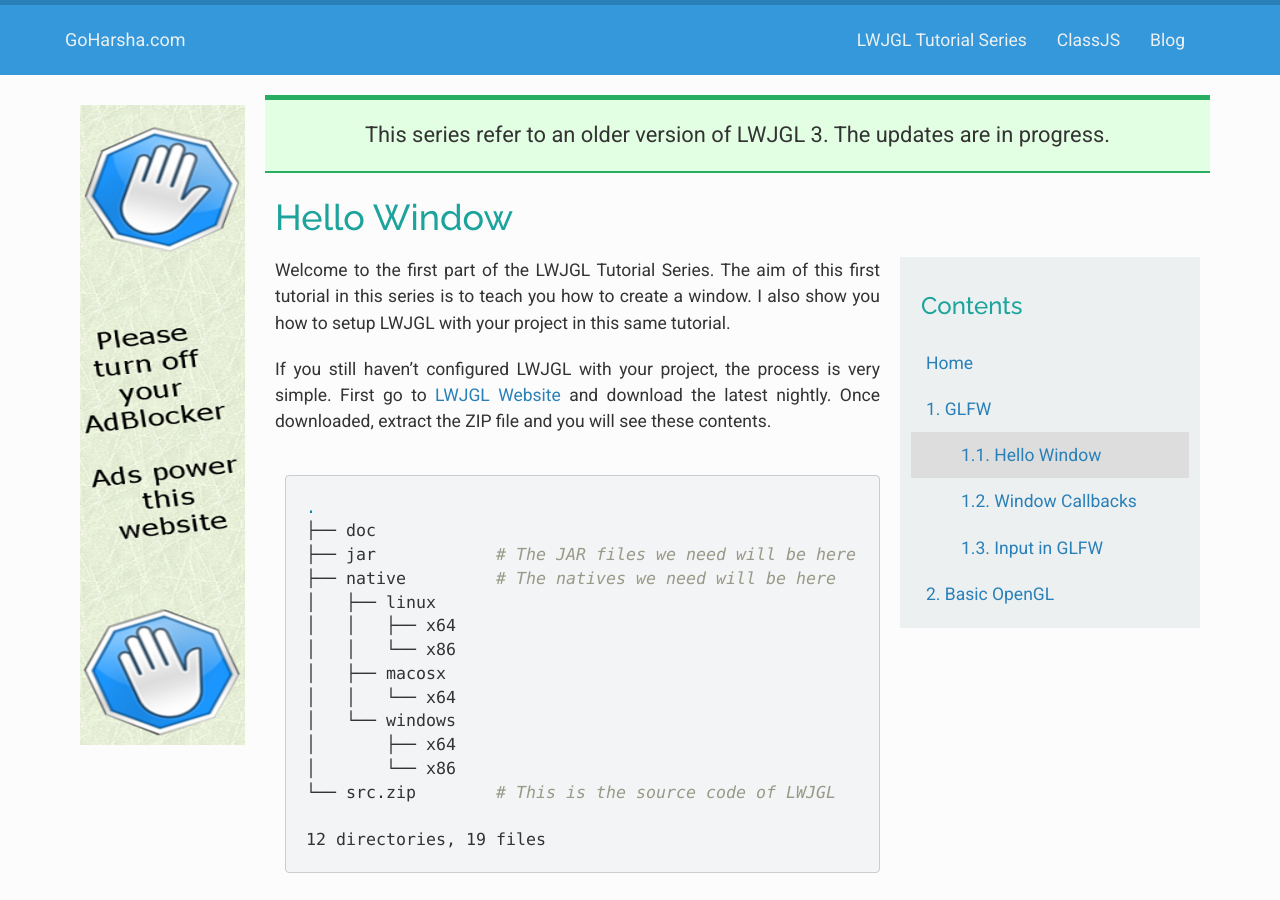
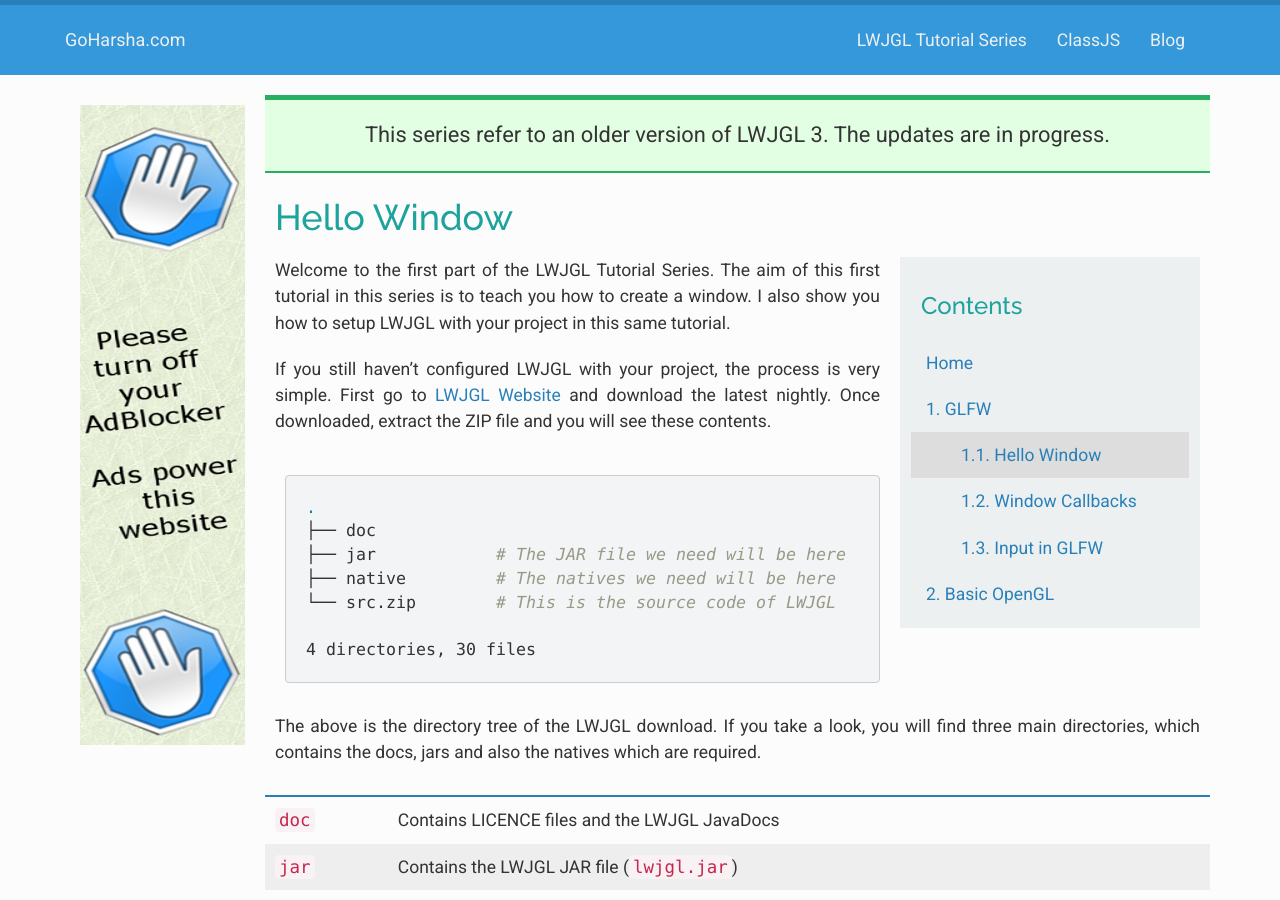
Before and after one commit to sriharshachilakapati/sriharshachilakapati.github.io, a Jekyll site: the page built from lwjgl-tutorial-series/1-glfw/1-1-hello-window.md, in a window 1280 px wide and 900 px high. Built offline with Jekyll 4.4.1, drawn with Linux system fonts in a browser that asks for light colours; nearby versions of some CDN libraries; comment, search, counter and statistics services are not loaded.

Commit message:
Updated hello window to reflect new LWJGL 3 download

````diff
--- a/lwjgl-tutorial-series/1-glfw/1-1-hello-window.md
+++ b/lwjgl-tutorial-series/1-glfw/1-1-hello-window.md
@@ -12,19 +12,11 @@
 {% highlight sh %}
 .
 ├── doc
-├── jar            # The JAR files we need will be here
+├── jar            # The JAR file we need will be here
 ├── native         # The natives we need will be here
-│   ├── linux
-│   │   ├── x64
-│   │   └── x86
-│   ├── macosx
-│   │   └── x64
-│   └── windows
-│       ├── x64
-│       └── x86
 └── src.zip        # This is the source code of LWJGL
 
-12 directories, 19 files
+4 directories, 30 files
 {% endhighlight %}
 
 The above is the directory tree of the LWJGL download. If you take a look, you will find three main directories, which contains the docs, jars and also the natives which are required.
@@ -39,11 +31,17 @@
 
 Now that you have your project ready configured with LWJGL, now we can start creating the window. To provide windowing stuff, LWJGL relies on GLFW library. The GLFW bindings in LWJGL are provided in the `org.lwjgl.glfw` package. To make things easy, I will be using static imports to import the members of the `org.lwjgl.glfw.GLFW` class.
 
+{% comment %}
+```java
+{% endcomment %}
 {% highlight java %}
 import static org.lwjgl.glfw.GLFW.*;
 import static org.lwjgl.opengl.GL11.*;
 import static org.lwjgl.system.MemoryUtil.*;
 {% endhighlight %}
+{% comment %}
+```
+{% endcomment %}
 
 We also import the `GL11` class members and `MemoryUtil` class members in our code. I’ll explain the `GL11` imports later in the coming up tutorials. We imported `MemoryUtil` class because it provides us the very useful `NULL` constant to Java. Note that this `NULL` constant is different from the Java’s `null` keyword.
 
````
